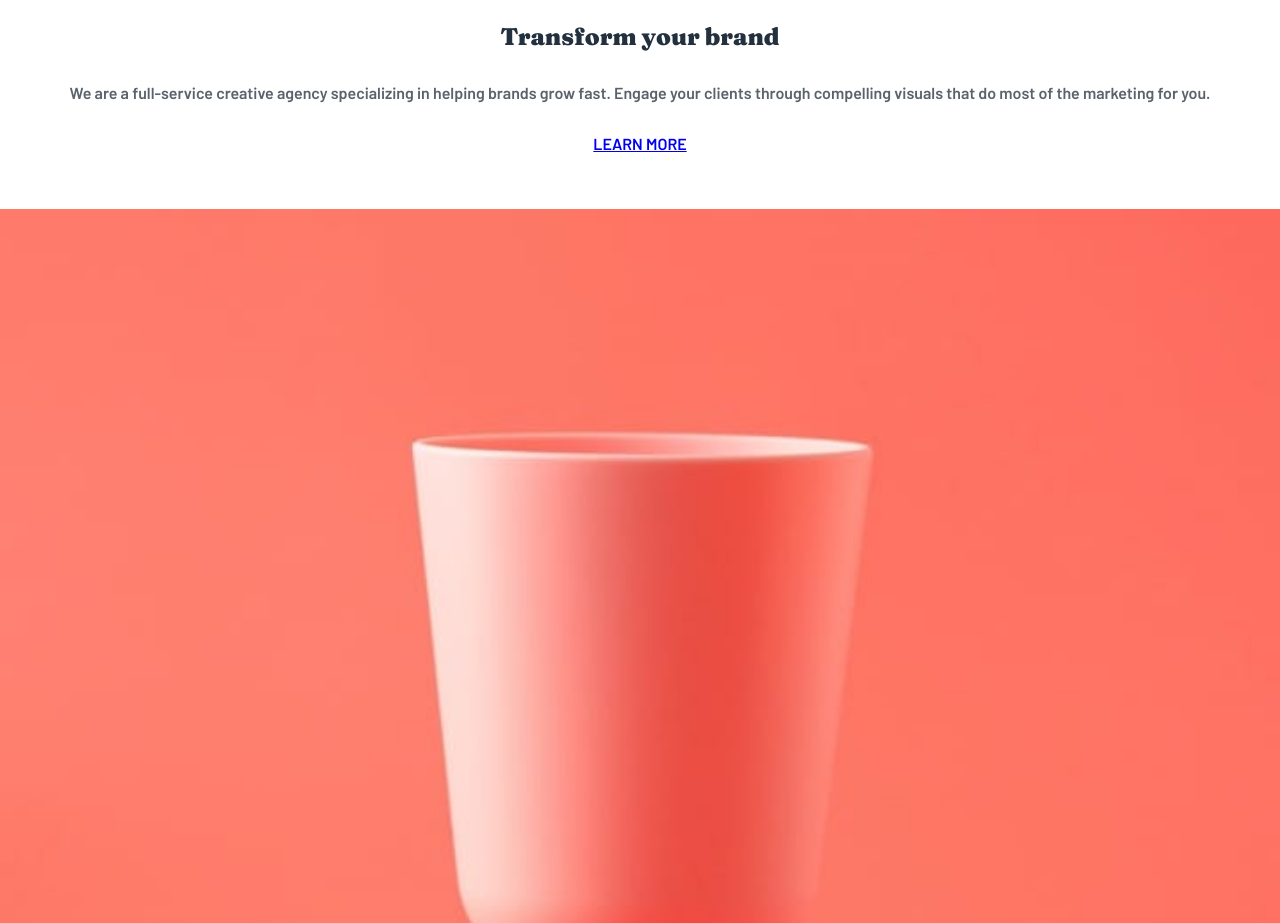
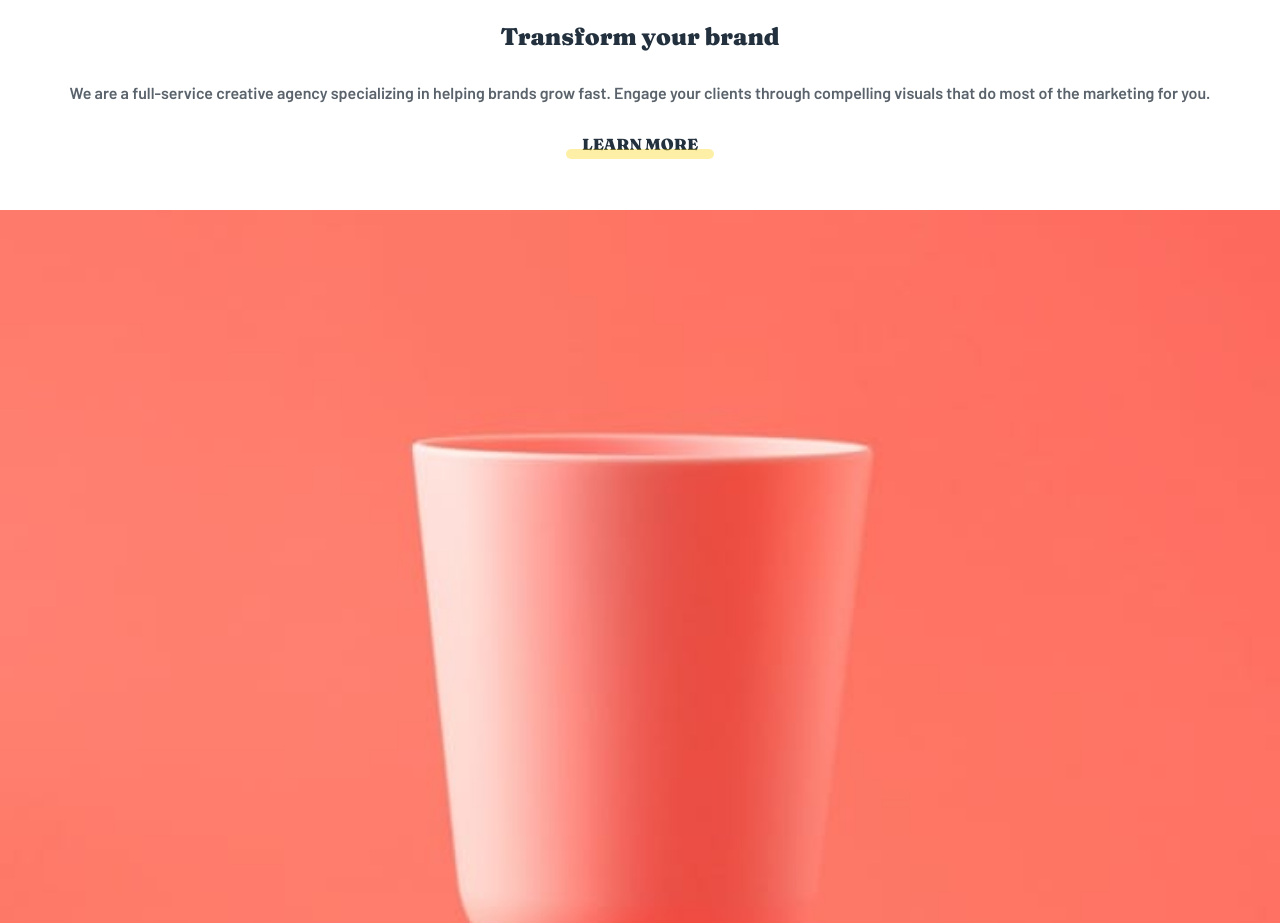
Before and after one commit to GSterczewski/fm-sunnyside, a website built with Vite: page index.html in a window 1280 px wide. Shown: the part 1760-2683 px from the top of the page. Built offline with nearby package versions, Linux system fonts and the light colour scheme.

Commit message:
button styling

```diff
--- a/index.html
+++ b/index.html
@@ -88,7 +88,7 @@
           grow fast. Engage your clients through compelling visuals that do most
           of the marketing for you.
         </p>
-        <a href="#" class="button">Learn more</a>
+        <a href="#" class="button button-yellow">Learn more</a>
       </article>
       <figure class="main__section">
         <picture>
@@ -110,7 +110,7 @@
           photographers, videographers, and copywriters, we’ll build and extend
           your brand in digital places.
         </p>
-        <a href="#" class="button">Learn more </a>
+        <a href="#" class="button button-red">Learn more </a>
       </article>
       <article class="main__section article">
         <picture>
--- a/style.css
+++ b/style.css
@@ -13,6 +13,8 @@
   --dark-moderate-cyan: hsl(168, 34%, 41%);
   --dark-desaturated-cyan: hsl(167, 40%, 24%);
   --dark-blue: hsl(198, 62%, 26%);
+  --yellow: hsl(51, 100%, 49%);
+  --soft-red: hsl(7, 99%, 70%);
   --font-barlow: "Barlow", sans-serif;
   --font-fraunces: "Fraunces", serif;
 }
@@ -35,8 +37,9 @@ h2 {
 
 .button {
   display: block;
-  padding: 0.5rem 1.5rem;
+  padding: 0.5rem 1rem;
   text-transform: uppercase;
+  text-decoration: none;
   width: max-content;
   margin: var(--content-text-space) auto 0;
 }
@@ -48,11 +51,35 @@ h2 {
   padding: var(--content-horizontal-padding) 1.5rem;
   text-align: center;
 }
-.heading {
+.heading,
+.button {
   text-align: center;
   font-family: var(--font-fraunces);
+  position: relative;
+  z-index: 2;
 }
-
+.button::after {
+  content: "";
+  width: 100%;
+  height: 10px;
+  opacity: 0.35;
+  position: absolute;
+  bottom: 3px;
+  left: 0;
+  border-radius: 5px;
+  z-index: 1;
+  transition: opacity 0.25s ease-out;
+}
+.button-yellow::after {
+  background-color: var(--yellow);
+}
+.button-red::after {
+  background-color: var(--soft-red);
+}
+.button:hover::after,
+.button:focus:after {
+  opacity: 1;
+}
 .header {
   padding: 2rem;
   color: white;
@@ -104,6 +131,10 @@ h2 {
 }
 .no-background-section > .text {
   color: var(--very-dark-grayish-blue);
+}
+.no-background-section > .button {
+  color: var(--very-dark-desaturated-blue);
+  font-weight: 800;
 }
 
 .green-background-section {
```
